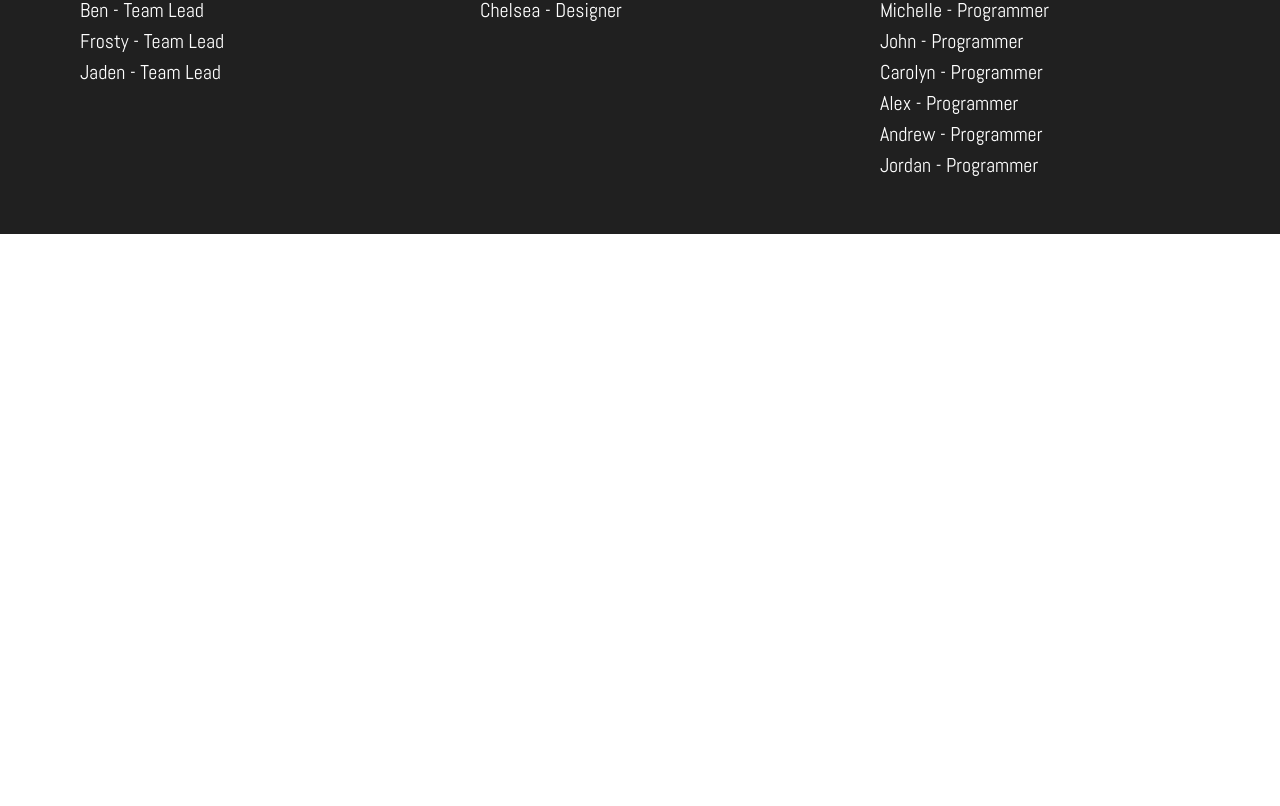
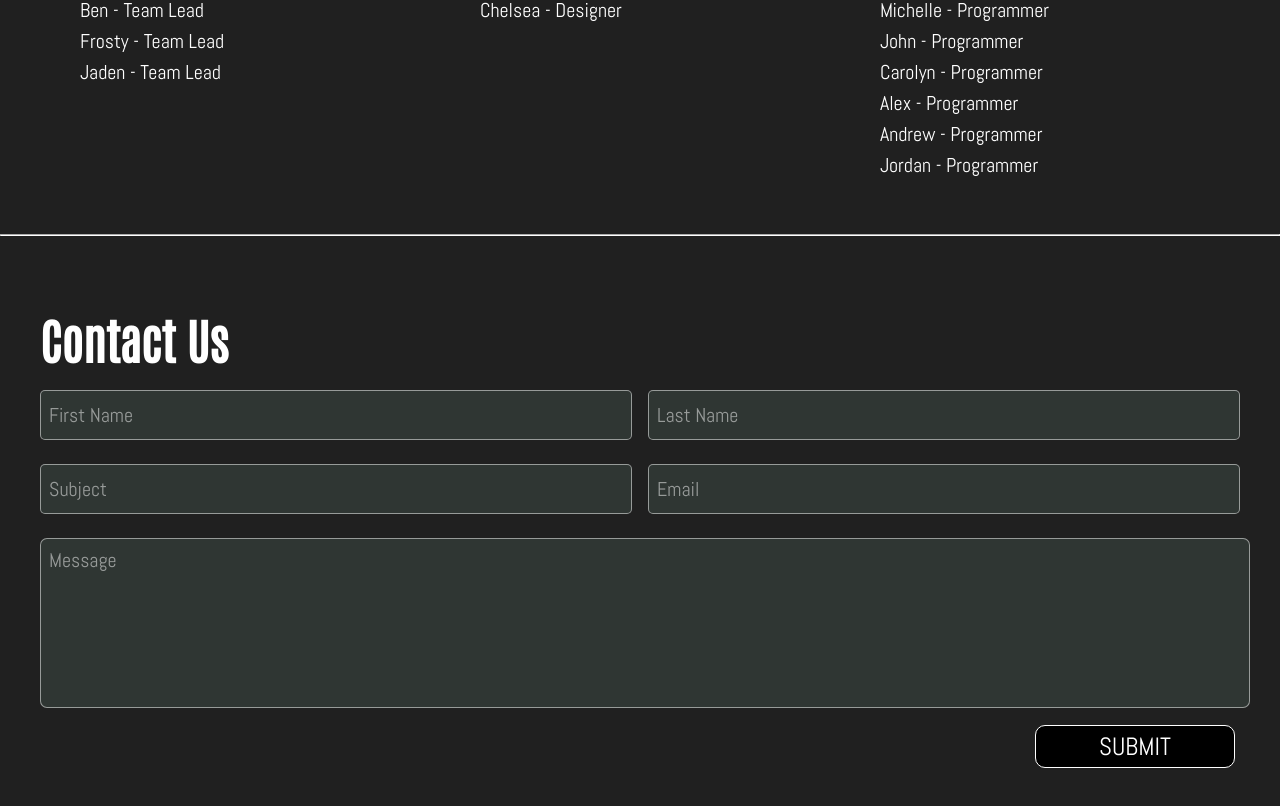
Before and after one commit to TeamTUX-UH/WebsiteF22, a React (Create React App) app in the folder client/: page / in a window 1280 px wide. Shown: the part 1106-1912 px from the top of the page. Before the commit the page ends 1340 px from the top, so only its background shows below. Built offline with nearby package versions, Linux system fonts and the light colour scheme; a web font is replaced by a local one.

Commit message:
Fixed whitespace error. Added Contact section of home page.

```diff
--- a/client/src/components/styles/NavBar.css
+++ b/client/src/components/styles/NavBar.css
@@ -1,5 +1,5 @@
 .NavBar {
-  width: 100vw;
+  max-width: 100vw;
   background-color: black;
   color: white;
   height: 90px;
--- /dev/null
+++ b/client/src/pages/Contact.tsx
@@ -0,0 +1,28 @@
+import React from "react";
+import Download from "./Download";
+import Info from "./Info";
+
+import "./styles/Contact.css";
+
+export interface IContactProps {}
+
+
+const Contact: React.FunctionComponent<IContactProps> = (props) => {
+  return (
+    <div className="ContactContainer">
+      <h1 className="ContactHeader">Contact Us</h1>
+      <div className="ContactInputContainer">
+        <input placeholder="First Name"></input>
+        <input placeholder="Last Name"></input>
+      </div>
+      <div className="ContactInputContainer">
+        <input placeholder="Subject"></input>
+        <input placeholder="Email"></input>
+      </div>
+      <textarea placeholder="Message"></textarea>
+      <button className="SubmitForm">SUBMIT</button>
+    </div>
+  );
+};
+
+export default Contact;
--- a/client/src/pages/Home.tsx
+++ b/client/src/pages/Home.tsx
@@ -4,6 +4,7 @@ import Info from "./Info";
 import About from "./About";
 // import tux from "../components/tux.png";
 import "./styles/Home.css";
+import Contact from "./Contact";
 
 export interface IHomeProps {}
 
@@ -41,6 +42,8 @@ const Home: React.FunctionComponent<IHomeProps> = (props) => {
       <Download />
       <hr />
       <About />
+      <hr />
+      <Contact />
     </div>
   );
 };
--- /dev/null
+++ b/client/src/pages/styles/Contact.css
@@ -0,0 +1,61 @@
+.ContactContainer {
+    display: flex;
+    flex-direction: column;
+    padding: 40px;
+    background-color: #202020;
+}
+
+.ContactContainer textarea {
+    background-color: rgb(92, 121, 107, 0.25);
+    height: 10rem;
+    width: 100%;
+    font-size: 1.25rem;
+    font-family: "Abel";
+    padding: 0.5rem 0 0 0.5rem;
+    border-radius: 7px;
+    border: 1px solid rgb(255, 255, 255, 0.5);
+    caret-color: rgb(255, 255, 255, 0.5);
+    margin: 0.75rem 0;
+    resize: none;
+}
+
+.ContactContainer textarea::placeholder {
+    color: rgb(255, 255, 255, 0.5);
+}
+
+.ContactContainer button {
+    font-family: "Abel";
+    align-self: flex-end;
+    border: 1px solid white;
+    cursor: pointer;
+}
+
+.ContactHeader {
+    font-family: "Antonio";
+    font-size: 3rem;
+    margin-bottom: 0.5rem;
+    color: white;
+}
+
+.ContactInputContainer {
+    display: flex;
+    justify-content: space-between;
+    width: 100%;
+}
+
+.ContactInputContainer input {
+    background-color: rgb(92, 121, 107, 0.25);
+    height: 3rem;
+    width: 48.5%;
+    font-size: 1.25rem;
+    font-family: "Abel";
+    padding: 0 0 0 0.5rem;
+    border-radius: 5px;
+    border: 1px solid rgb(255, 255, 255, 0.5);
+    caret-color: rgb(255, 255, 255, 0.5);
+    margin: 0.75rem 0;
+}
+
+.ContactInputContainer input::placeholder {
+    color: rgb(255, 255, 255, 0.5);
+}
```
